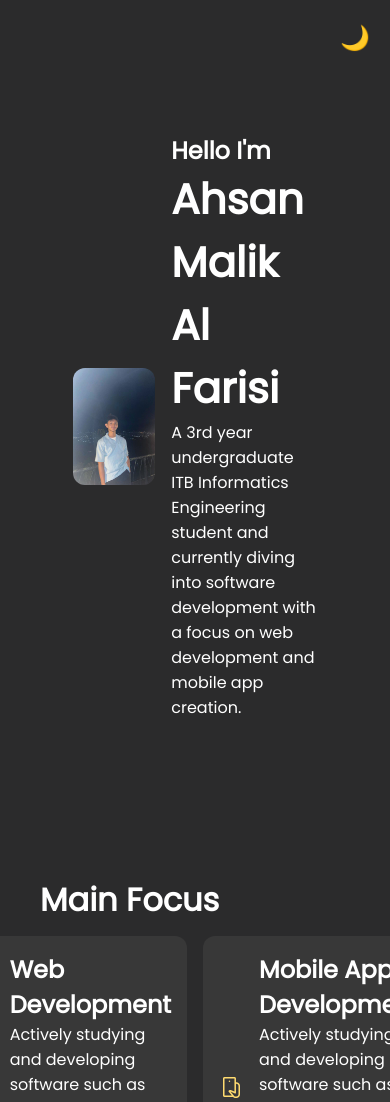
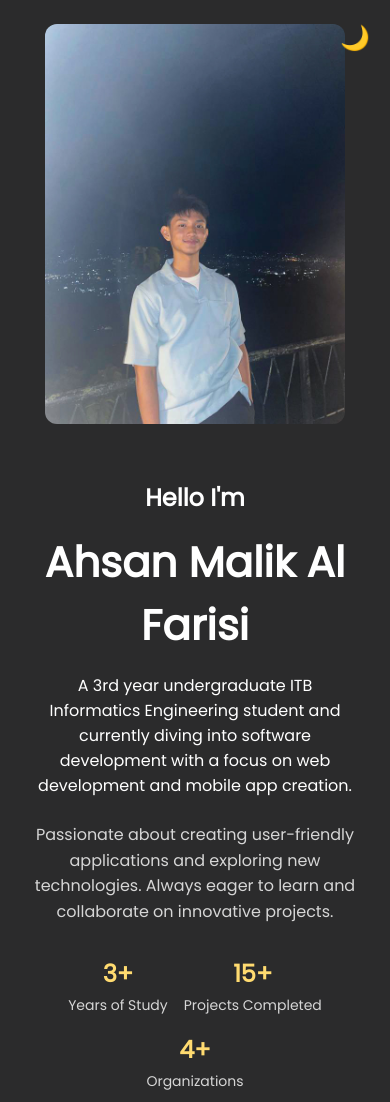
Before and after one commit to ahsuunn/WBD-Web-Portfolio, a plain HTML site: page index.html in a window 390 px wide. Shown: the top 1102 px of the page. Drawn offline with nearby package versions, Linux system fonts and the light colour scheme.

Commit message:
modified: hero section description

```diff
--- a/assets/style.css
+++ b/assets/style.css
@@ -88,12 +88,80 @@ body {
   margin: 4px;
   width: 75%;
   height: 100vh;
+  gap: 32px;
 }
 
 .description {
+  display: flex;
   flex-direction: column;
   margin-left: 16px;
-  row-gap: 4px;
+  gap: 16px;
+  flex: 1;
+}
+
+.additional-info {
+  color: light-dark(var(--light-light-gray), var(--dark-light-gray));
+  line-height: 1.6;
+  margin-top: 8px;
+}
+
+.hero-stats {
+  display: flex;
+  gap: 24px;
+  margin-top: 16px;
+}
+
+.stat-item {
+  text-align: center;
+}
+
+.stat-number {
+  font-size: 24px;
+  font-weight: bold;
+  color: light-dark(var(--light-orange-yellow-crayola), var(--dark-orange-yellow-crayola));
+  margin-bottom: 4px;
+}
+
+.stat-label {
+  font-size: 14px;
+  color: light-dark(var(--light-light-gray), var(--dark-light-gray));
+}
+
+/* Mobile responsive styles */
+@media (max-width: 768px) {
+  .hero {
+    flex-direction: column;
+    height: auto;
+    width: 100%;
+    padding: 20px 0;
+    text-align: center;
+  }
+
+  .profile-picture-container {
+    order: -1;
+    margin-bottom: 24px;
+    max-width: 250px;
+    max-height: 320px;
+  }
+
+  .description {
+    margin-left: 0;
+    align-items: center;
+  }
+
+  .name {
+    font-size: 32px;
+  }
+
+  .hero-stats {
+    justify-content: center;
+    flex-wrap: wrap;
+    gap: 16px;
+  }
+
+  .stat-item {
+    min-width: 80px;
+  }
 }
 
 .profile-picture-container {
--- a/index.html
+++ b/index.html
@@ -41,6 +41,24 @@
           currently diving into software development with a focus on web
           development and mobile app creation.
         </p>
+        <p class="additional-info">
+          Passionate about creating user-friendly applications and exploring new technologies.
+          Always eager to learn and collaborate on innovative projects.
+        </p>
+        <div class="hero-stats">
+          <div class="stat-item">
+            <h3 class="stat-number">3+</h3>
+            <p class="stat-label">Years of Study</p>
+          </div>
+          <div class="stat-item">
+            <h3 class="stat-number">15+</h3>
+            <p class="stat-label">Projects Completed</p>
+          </div>
+          <div class="stat-item">
+            <h3 class="stat-number">4+</h3>
+            <p class="stat-label">Organizations</p>
+          </div>
+        </div>
       </section>
     </main>
     <h1 class="section-title">Main Focus</h1>
```
